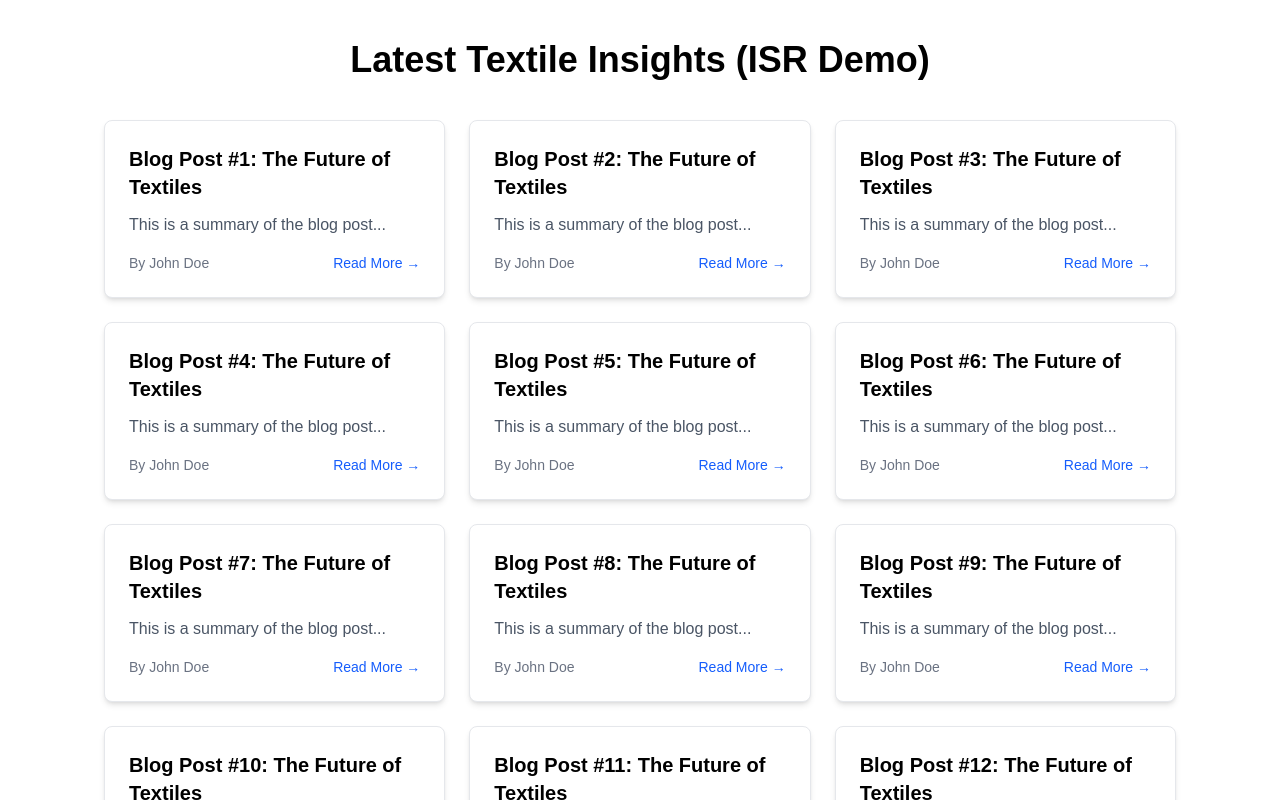
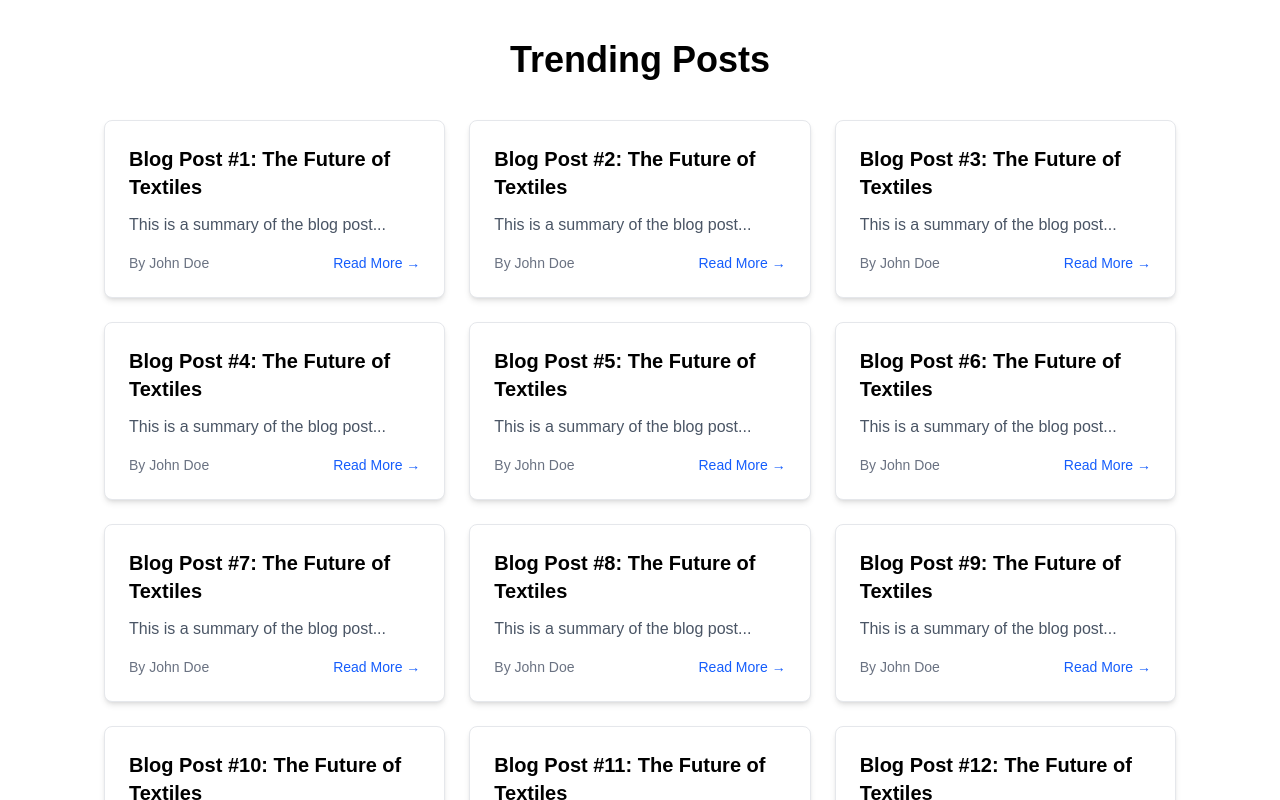
Before and after one commit to siamshariar/demo-blog-app, a Next.js app: page /blogs-prefetch in a window 1280 px wide. Shown: the top 800 px of the page. Built offline with nearby package versions, Linux system fonts and the light colour scheme.

Commit message:
Update page.tsx

```diff
--- a/app/blogs-prefetch/page.tsx
+++ b/app/blogs-prefetch/page.tsx
@@ -4,7 +4,7 @@
   return (
     <div className="min-h-screen bg-white">
       <div className="max-w-6xl mx-auto p-6 md:p-10">
-        <h1 className="text-4xl font-bold mb-10 text-center text-black">Latest Textile Insights (ISR Demo)</h1>
+        <h1 className="text-4xl font-bold mb-10 text-center text-black">Trending Posts</h1>
         <BlogListISR />
       </div>
     </div>
```
